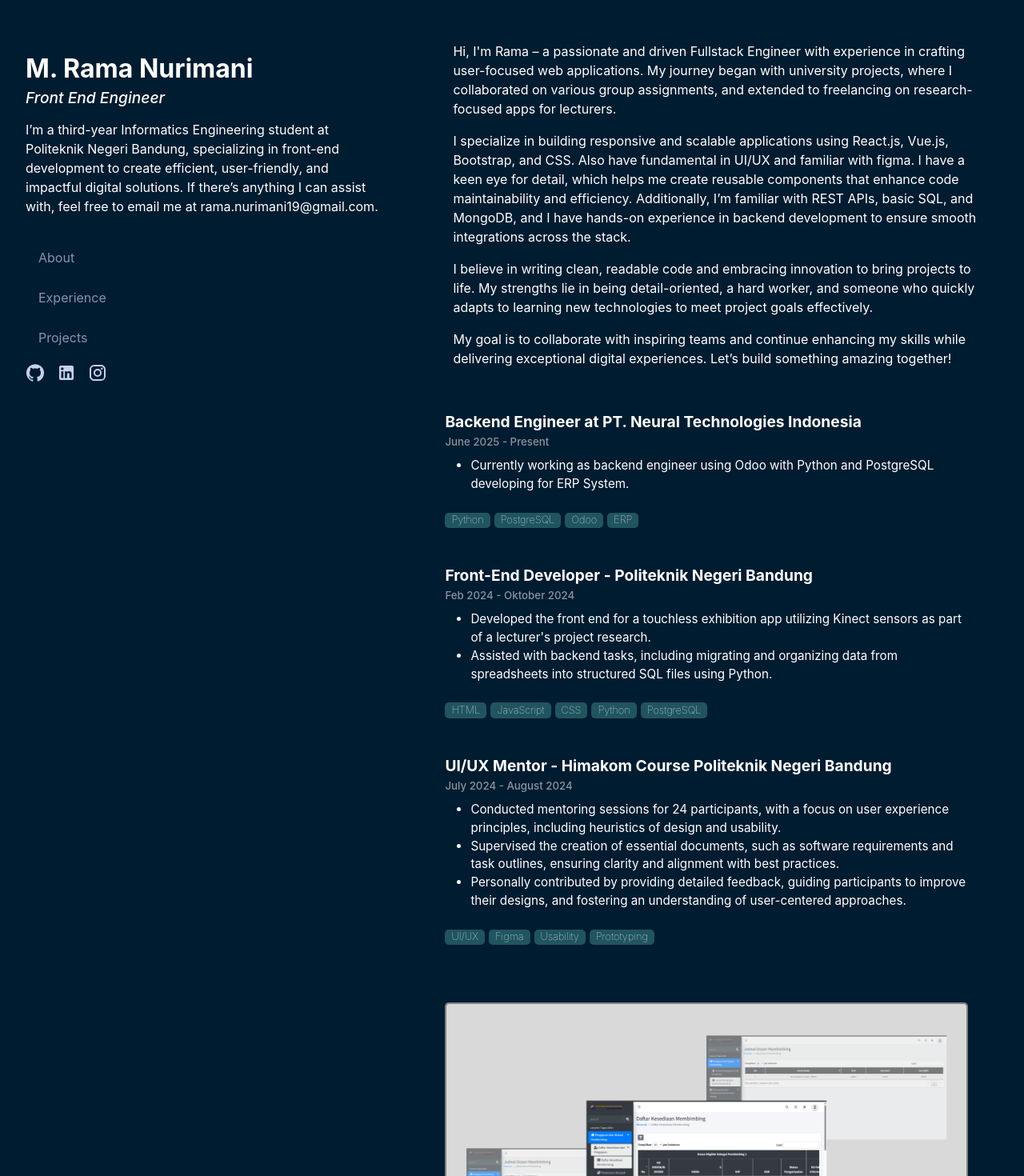
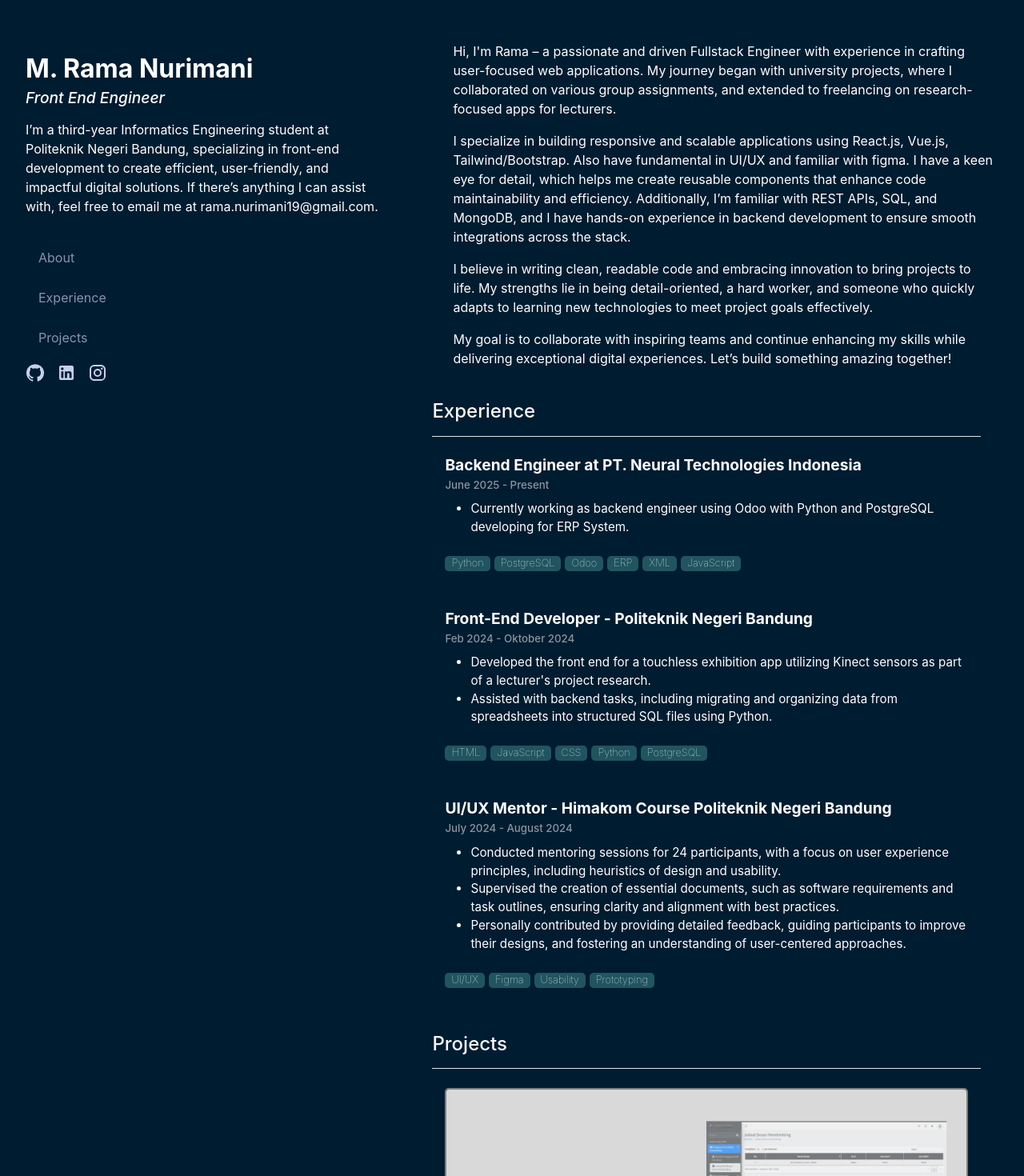
Before and after one commit to muhammadrama19/ramas-s-porto, a React (Vite) app: page / in a window 1280 px wide. Shown: the top 1470 px of the page at 80% size. Built offline with nearby package versions, Linux system fonts and the light colour scheme.

Commit message:
Update badges and enhance About section with new headings for Experience and Projects

```diff
--- a/src/pages/about/about.jsx
+++ b/src/pages/about/about.jsx
@@ -47,7 +47,7 @@ const About = () => {
       description: [
         "Currently working as backend engineer using Odoo with Python and PostgreSQL developing for ERP System.",
       ],
-      badges: ["Python", "PostgreSQL", "Odoo", "ERP"]
+      badges: ["Python", "PostgreSQL", "Odoo", "ERP", "XML", "JavaScript"]
     },
     {
       date: "Feb 2024 - Oktober 2024",
@@ -217,10 +217,10 @@ const About = () => {
           </p>
           <p className="about-description">
             I specialize in building responsive and scalable applications using
-            React.js, Vue.js, Bootstrap, and CSS. Also have fundamental in UI/UX
+            React.js, Vue.js, Tailwind/Bootstrap. Also have fundamental in UI/UX
             and familiar with figma. I have a keen eye for detail, which helps
             me create reusable components that enhance code maintainability and
-            efficiency. Additionally, I’m familiar with REST APIs, basic SQL,
+            efficiency. Additionally, I’m familiar with REST APIs, SQL,
             and MongoDB, and I have hands-on experience in backend development
             to ensure smooth integrations across the stack.
           </p>
@@ -248,6 +248,11 @@ const About = () => {
         </Col>
       </Row>
       <Row id="experiences" className="mb-4">
+        <h4>
+          <span className="d-flex align-items-start text-light border-bottom pb-3">
+            Experience
+          </span>
+        </h4>
         <Col xs={12} md={12}>
           {experiences.map((exp, index) => (
             <Exp
@@ -271,6 +276,11 @@ const About = () => {
         </Col>
       </Row>
       <Row id="projects" className="mb-4">
+        <h4>
+          <span className="d-flex align-items-start text-light border-bottom pb-3">
+            Projects
+          </span>
+        </h4>
         <Col xs={12} md={12}>
           {projects.map((project, index) => (
             <WorkCard
```
